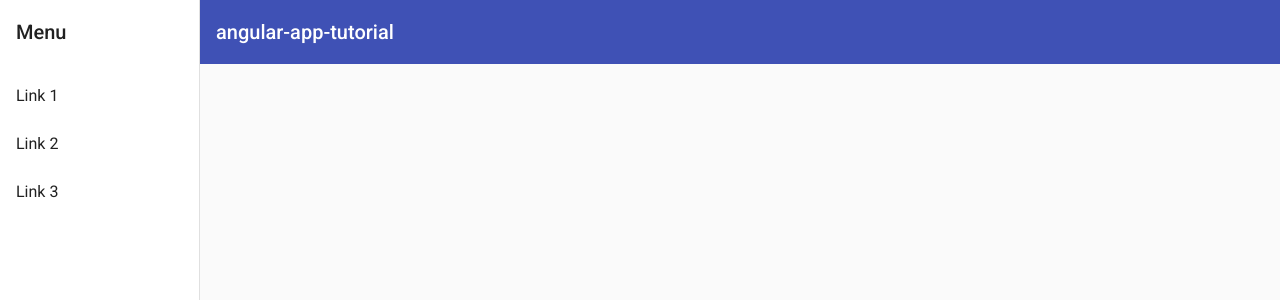
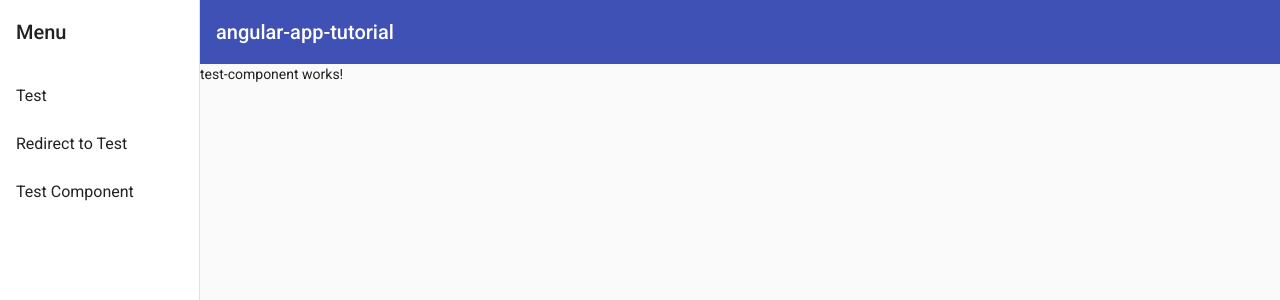
Before and after one commit to dpricop/angular-app-tutorial, an Angular app: page /test in a window 1280 px wide. Shown: the top 300 px of the page. Built offline with nearby package versions, Linux system fonts and the light colour scheme.

Commit message:
application routing has been added

```diff
--- a/src/app/main-nav/main-nav.component.html
+++ b/src/app/main-nav/main-nav.component.html
@@ -5,9 +5,9 @@
       [opened]="(isHandset$ | async) === false">
     <mat-toolbar>Menu</mat-toolbar>
     <mat-nav-list>
-      <a mat-list-item href="#">Link 1</a>
-      <a mat-list-item href="#">Link 2</a>
-      <a mat-list-item href="#">Link 3</a>
+      <a mat-list-item routerLink="/test">Test</a>
+      <a mat-list-item routerLink="/">Redirect to Test</a>
+      <a mat-list-item routerLink="/test-component">Test Component</a>
     </mat-nav-list>
   </mat-sidenav>
   <mat-sidenav-content>
@@ -22,6 +22,6 @@
       </button>
       <span>angular-app-tutorial</span>
     </mat-toolbar>
-    <!-- Add Content Here -->
+    <router-outlet></router-outlet>
   </mat-sidenav-content>
 </mat-sidenav-container>
```
Also changed, not shown: src/app/app-routing.module.ts (added, +15 -0 lines), src/app/app.module.ts (+6 -5 lines).
